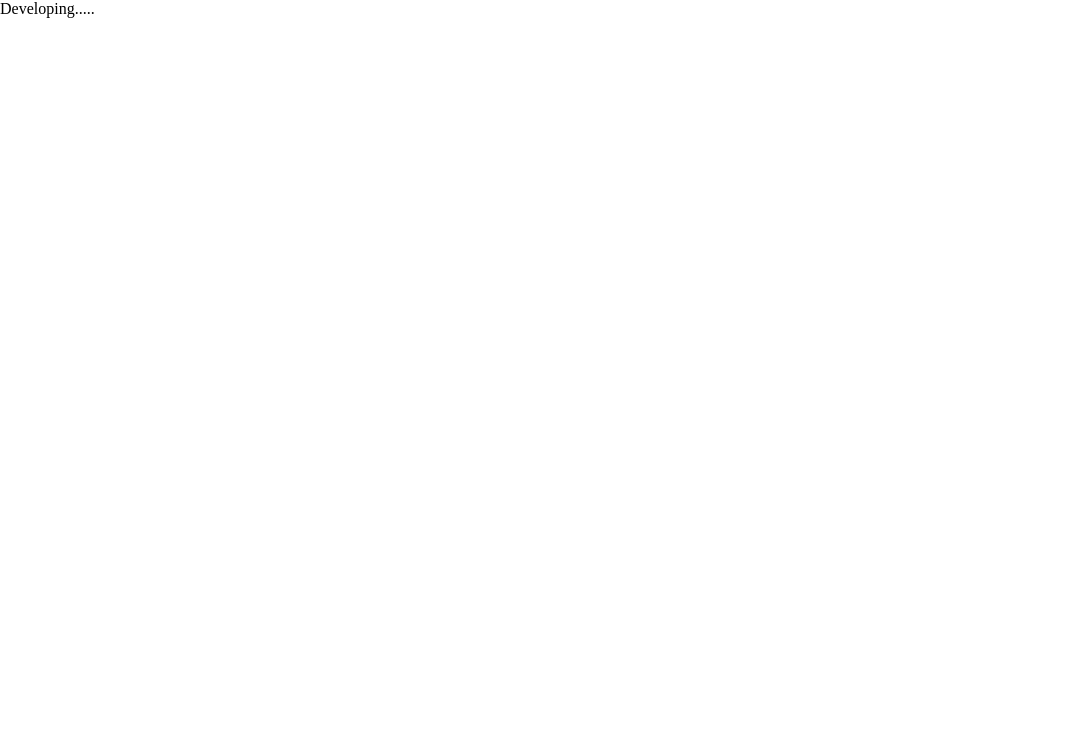
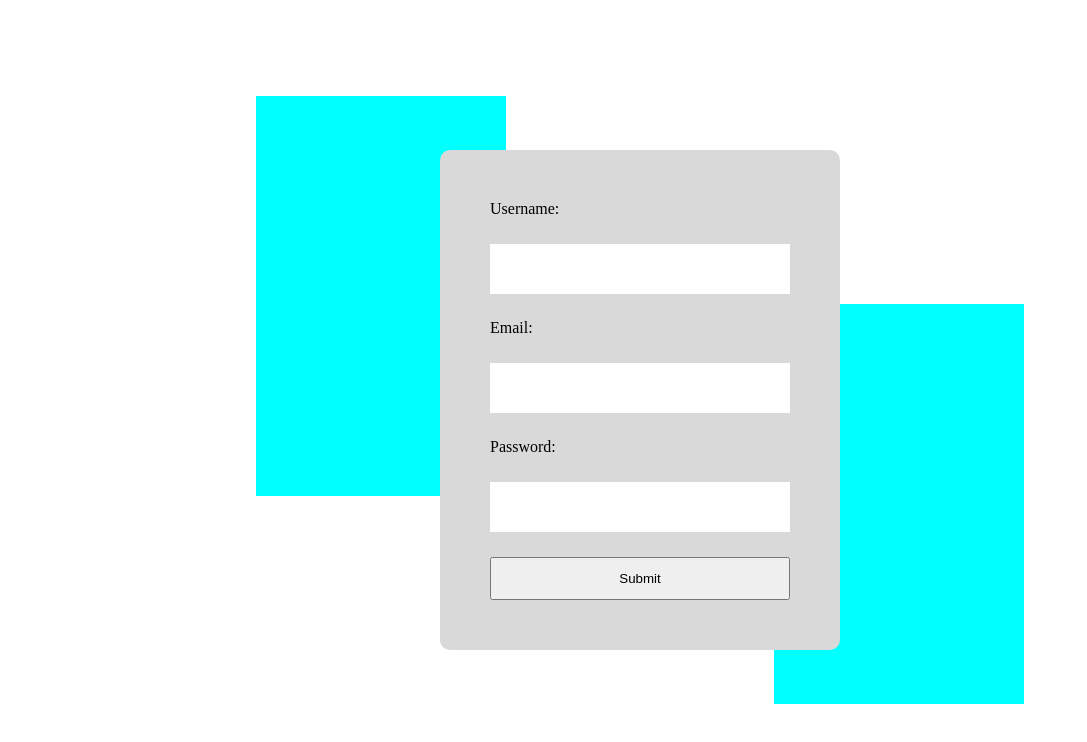
Before and after one commit to g1Den1s-it/mindtify_frontend, a React (Create React App) app: page /sign-up in a window 1280 px wide. Shown: the top 742 px of the page, without its empty margins (0-1087 px from the left). Built offline with nearby package versions, Linux system fonts and the light colour scheme.

Commit message:
started implement sign up form

```diff
--- a/src/modules/index.js
+++ b/src/modules/index.js
@@ -1,4 +1,5 @@
 import Menu from "./Menu/Menu";
 import TestList from "./TestList/TestList";
+import SignUpForm from "./signUpForm/signUpForm";
 
-export {Menu, TestList};
+export {Menu, TestList, SignUpForm};
--- /dev/null
+++ b/src/modules/signUpForm/signUpForm.css
@@ -0,0 +1,12 @@
+.sign-up__form{
+    width: 300px;
+    height: 400px;
+    display: flex;
+    flex-direction: column;
+    justify-content: space-between;
+    background-color: #D9D9D9;
+    padding: 50px 50px 50px 50px;
+    border-radius: 10px;
+    position: absolute;
+    z-index: 2;
+}
--- /dev/null
+++ b/src/modules/signUpForm/signUpForm.js
@@ -0,0 +1,58 @@
+import React, {useState} from "react";
+import {Input} from "../../ui";
+import "./signUpForm.css";
+
+const SignUpForm = () => {
+    const [username, setUsername] = useState('');
+    const [email, setEmail] = useState('');
+    const [password, setPassword] = useState('');
+    const [usernameDirty, setUsernameDirty] = useState(false);
+    const [emailDirty, setEmailDirty] = useState(false);
+    const [passwordDirty, setPasswordDirty] = useState(false);
+    const [usernameError, setUsernameError] = useState('wrong username');
+    const [emailError, setEmailError] = useState('wrong email');
+    const [passwordError, setPasswordError] = useState('wrong password');
+
+    const blurHandler = (e) => {
+        switch (e.target.name){
+            case 'username':
+                setUsernameDirty(true);
+                break;
+            case 'email':
+                setEmailDirty(true);
+                break;
+            case 'password':
+                setPasswordDirty(true);
+                break;
+        }
+    };
+    const emailHandler = (e) =>{
+        setEmail(e.target.value);
+        const re =/^(([^<>()[\]\.,;:\s@\"]+(\.[^<>()[\]\.,;:\s@\"]+)*)|(\".+\"))@(([^<>()[\]\.,;:\s@\"]+\.)+[^<>()[\]\.,;:\s@\"]{2,})$/i;
+        if(!re.test(String(e.target.value).toLowerCase())){
+            setEmailError("not correct email!");
+        }else{
+            setEmailError("");
+        }
+    };
+
+    return (
+        <form action="/" method="POST" className="sign-up__form">
+            <label htmlFor="username">Username:</label>
+            {(usernameDirty && usernameError) && <div style={{color: "red"}}>{usernameError}</div>}
+            <Input onBlur={e => blurHandler(e)} type="text" name="username"/>
+
+            <label htmlFor="email">Email:</label>
+            {(emailDirty && emailError) && <div style={{color: "red"}}>{emailError}</div>}
+            <Input onChange={e => emailHandler(e)} onBlur={e => blurHandler(e)} type="email" name="email"/>
+
+            <label htmlFor="c">Password:</label>
+            {(passwordDirty && passwordError) && <div style={{color: "red"}}>{passwordError}</div>}
+            <Input onBlur={e => blurHandler(e)} type="password" name="password"/>
+
+            <button type="submit" className="sign-up__button">Submit</button>
+        </form>
+    );
+};
+
+export default SignUpForm;
--- /dev/null
+++ b/src/pages/signUp/signUp.css
@@ -0,0 +1,35 @@
+.sign-up{
+    width: 100%;
+    height: 100vh;
+    display: flex;
+    justify-content: center;
+}
+.sign-up__container{
+    max-width: 1440px;
+    width: 100%;
+    height: 100%;
+    position: relative;
+    display: flex;
+    justify-content: center;
+    align-items: center;
+}
+.decoration:before,
+.decoration:after{
+    content: '';
+    width: 250px;
+    height: 400px;
+    position: absolute;
+    background-color: aqua;
+    z-index: 1;
+}
+.decoration:before{
+    left: 20%;
+    top: 12%;
+}
+.decoration:after{
+    right: 20%;
+    bottom: 12%;
+}
+.sign-up__button{
+    padding: 12px 8px 12px 8px;
+}
--- a/src/pages/signUp/signUp.js
+++ b/src/pages/signUp/signUp.js
@@ -1,6 +1,14 @@
+import "./signUp.css"
+import {SignUpForm} from "../../modules";
+
 const SignUp = () =>{
     return(
-        <>Developing.....</>
+        <div className="sign-up">
+            <div className="sign-up__container">
+                <SignUpForm />
+                <div className="decoration"></div>
+            </div>
+        </div>
     );
 }
 export default SignUp;
--- a/src/ui/index.js
+++ b/src/ui/index.js
@@ -1,3 +1,4 @@
 import Logo from "./logo/Logo";
+import Input from "./input/input";
 
-export {Logo};
+export {Logo, Input};
--- /dev/null
+++ b/src/ui/input/input.css
@@ -0,0 +1,6 @@
+.input{
+    outline: none;
+    border: none;
+    padding: 12px 8px 12px 8px;
+    font-size: 22px;
+}
--- /dev/null
+++ b/src/ui/input/input.js
@@ -0,0 +1,10 @@
+import React from "react";
+import "./input.css";
+const Input = ({type, name, value,onBlur, onChange}) =>{
+    return(
+        <>
+            <input onChange={onChange} onBlur={onBlur} type={type} name={name} value={value} className="input"/>
+        </>
+    );
+};
+export default Input;
```
